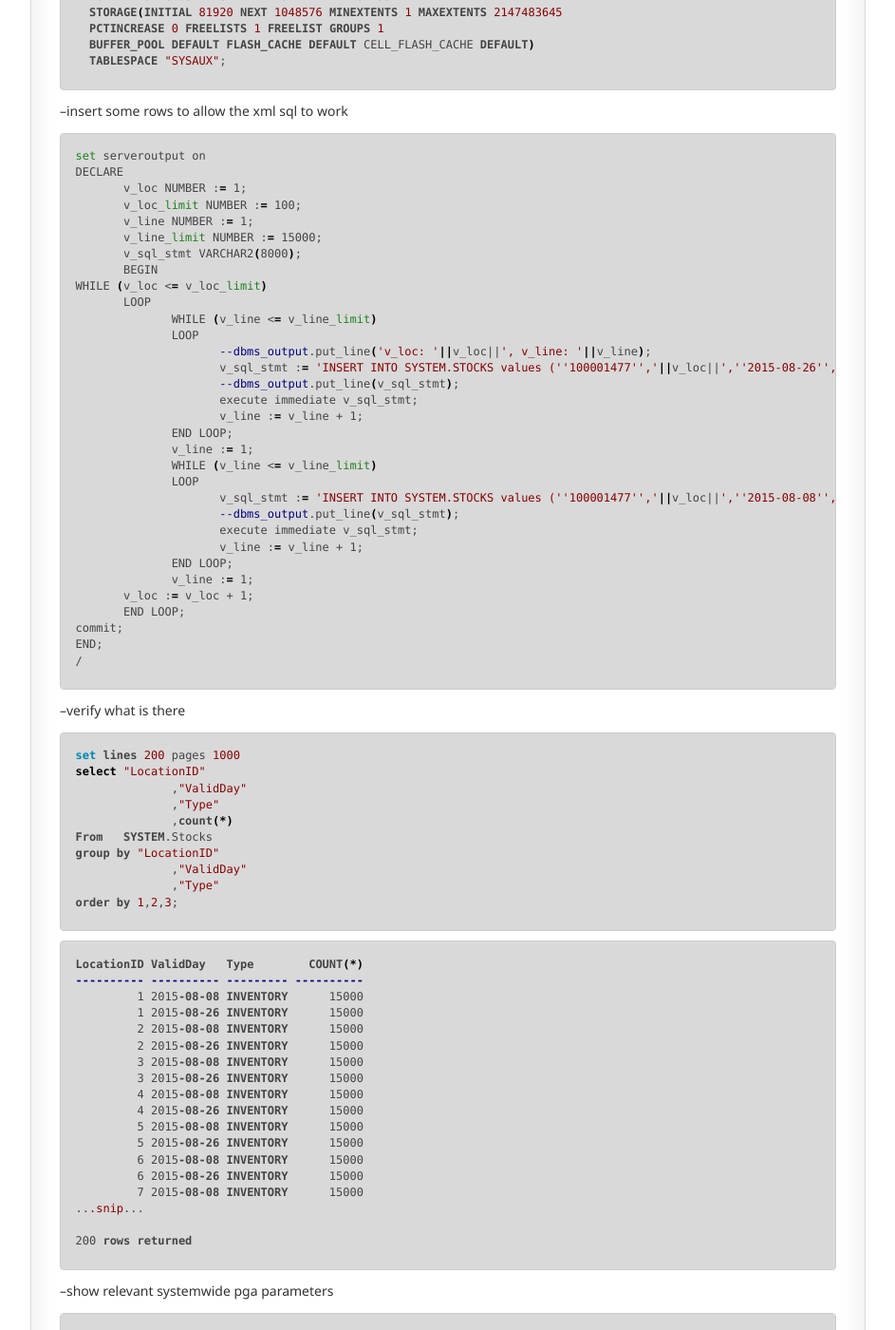
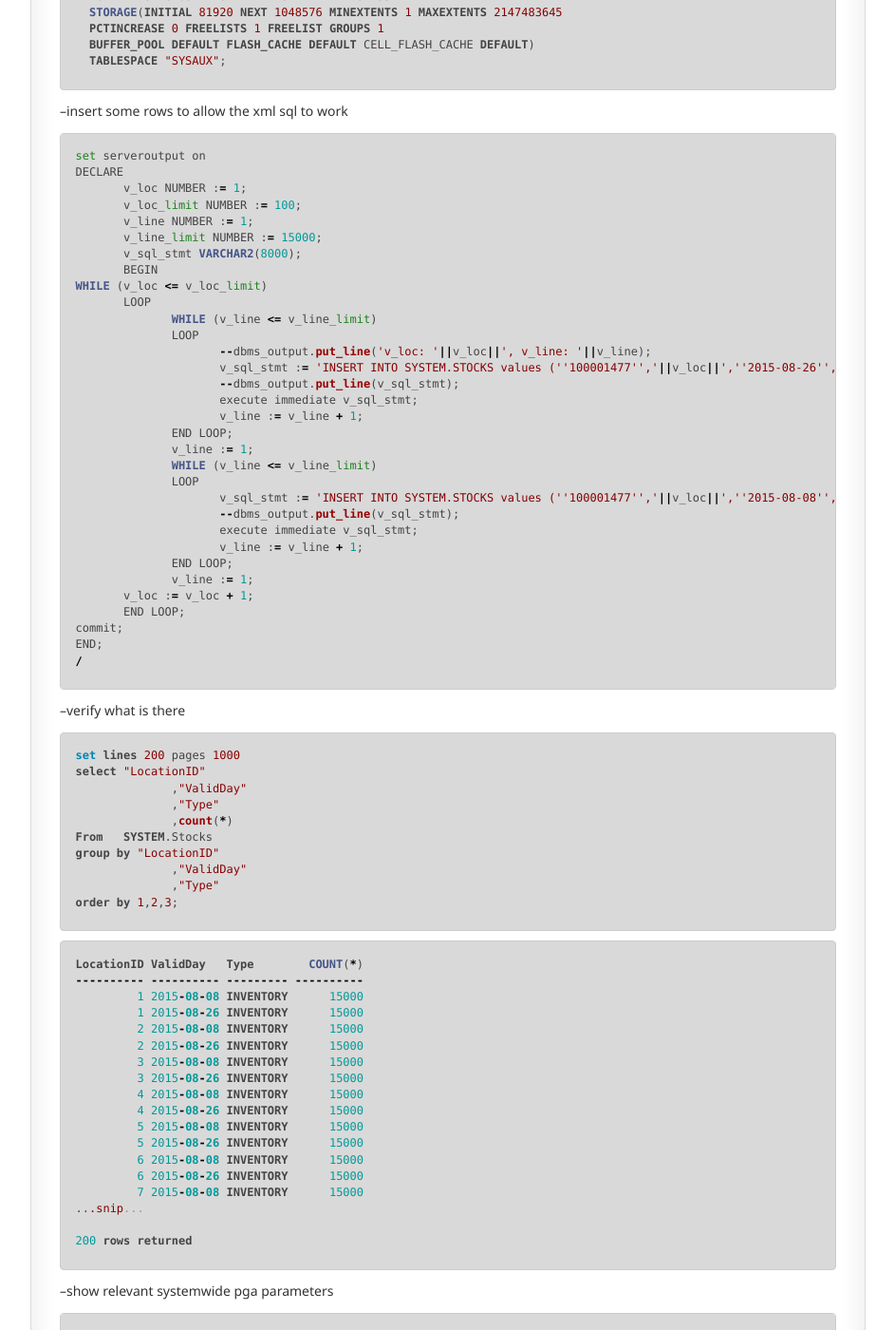
Before and after one commit to ssenior45/ssenior45.github.io, a Jekyll site: the page built from _posts/2016-01-21-sql_destroys_database.md, in a window 1280 px wide and 1400 px high, scrolled down 1779 px. Shown: the whole window at 95% size, without its empty margins (22-965 px from the left). Built offline with Jekyll 4.4.1, drawn with Linux system fonts in a browser that asks for light colours; nearby versions of some CDN libraries; comment, search, counter and statistics services are not loaded; some of the changed text lies outside the part shown.

Commit message:
Update _config.yml

```diff
--- a/_config.yml
+++ b/_config.yml
@@ -6,7 +6,8 @@ kramdown:
   input: GFM
   auto_ids: true
   syntax_highlighter: rouge
-  syntax_highlighter_opts: {default_lang: bash}
+  syntax_highlighter_opts:
+    default_lang: python
 
 paginate: 10
 paginate_path: ":num"
```
